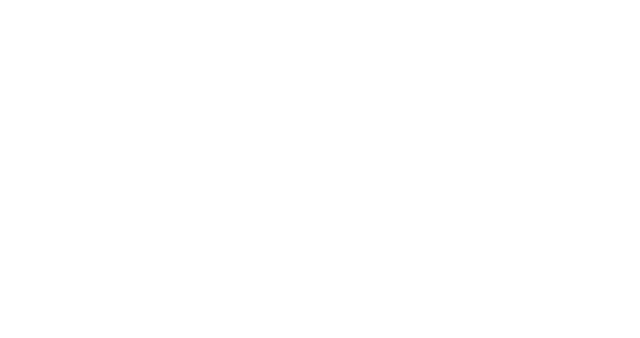
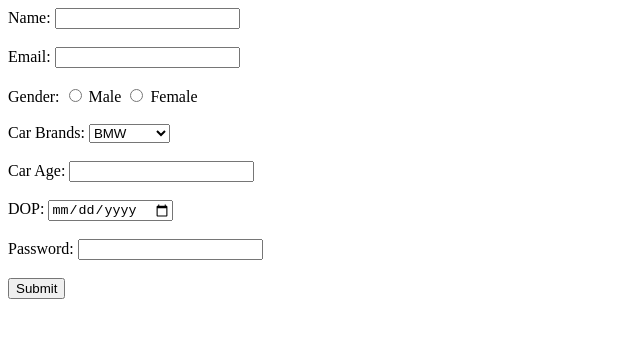
Before and after one commit to acciojob/car-insurance-form-ShreyaDeveloper2001, a website: page main.html in a window 1280 px wide. Shown: the whole page, without its empty margins (0-640 px from the left). Drawn offline with Linux system fonts and the light colour scheme.

Commit message:
created a submission

```diff
--- a/main.html
+++ b/main.html
@@ -4,12 +4,44 @@
 
 <head>
 	<link rel="stylesheet" href="styles.css">
+	<title>Signup Form</title>
 </head>
 
 <body>
 	<!-- the entire body must be written by student -->
     <script type="text/javascript" src="./script.js">
 </script>
+	<form action="#" method="post">
+		<label for="name">Name:</label>
+		<input type="text" id="name" name="name" required><br><br>
+
+		<label for="email">Email:</label>
+		<input type="email" id="email" name="email" required><br><br>
+
+		<label>Gender:</label>
+		<input type="radio" id="gender_m" name="gender" required>
+		<label for="gender_m">Male</label>
+		<input type="radio" id="gender_f" name="gender">
+		<label for="gender_f">Female</label><br><br>
+
+		<label for="cars">Car Brands:</label>
+		<select id="cars" name="cars" required>
+			<option value="BMW">BMW</option>
+			<option value="Audi">Audi</option>
+			<option value="Mercedez">Mercedez</option>
+		</select><br><br>
+
+		<label for="carage">Car Age:</label>
+		<input type="number" id="carage" name="carage" required ><br><br>
+
+		<label for="dop">DOP:</label>
+		<input type="Date" id="dop" name="dop" required><br><br>
+
+		<label for="password">Password:</label>
+		<input type="password" name="password" required><br><br>
+
+		<button type="submit">Submit</button>
+	</form>
 
 </body>
 
```
